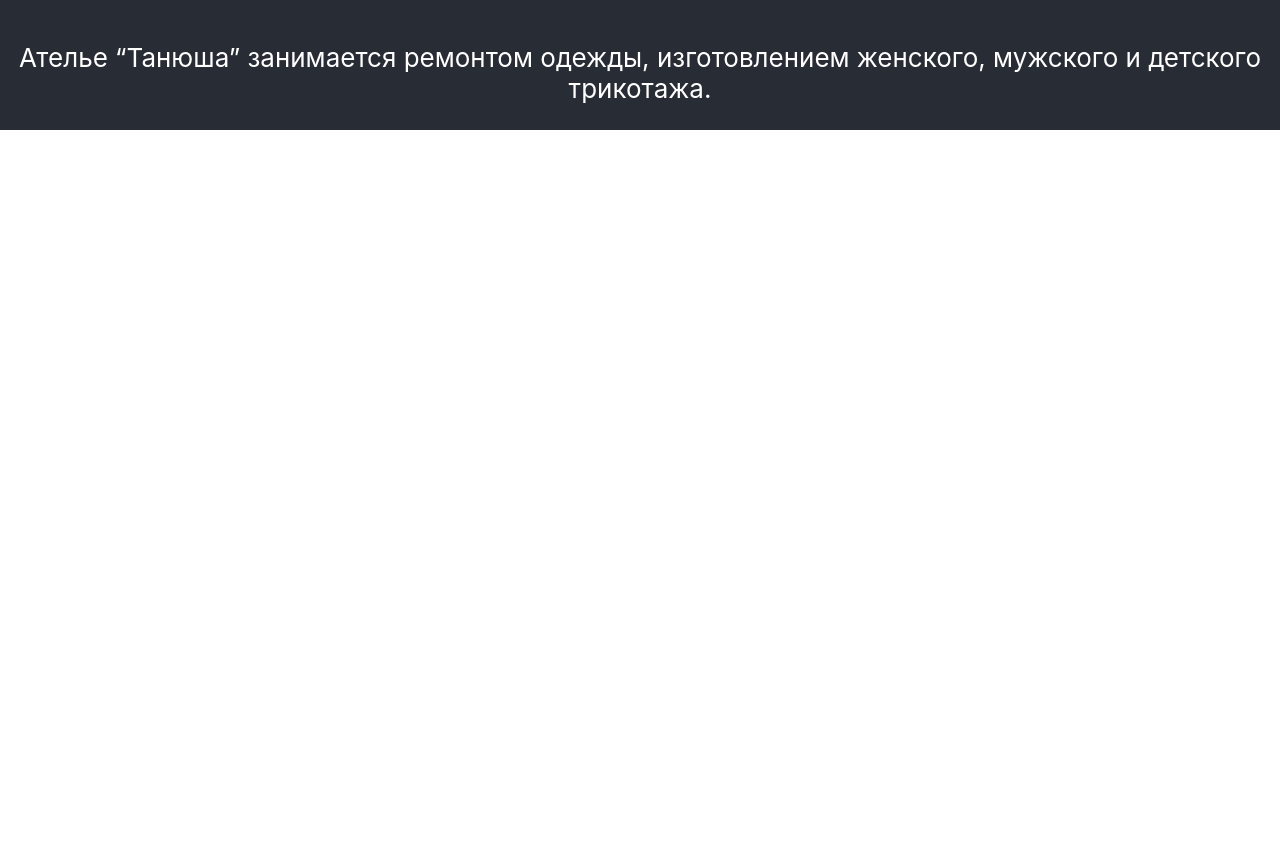
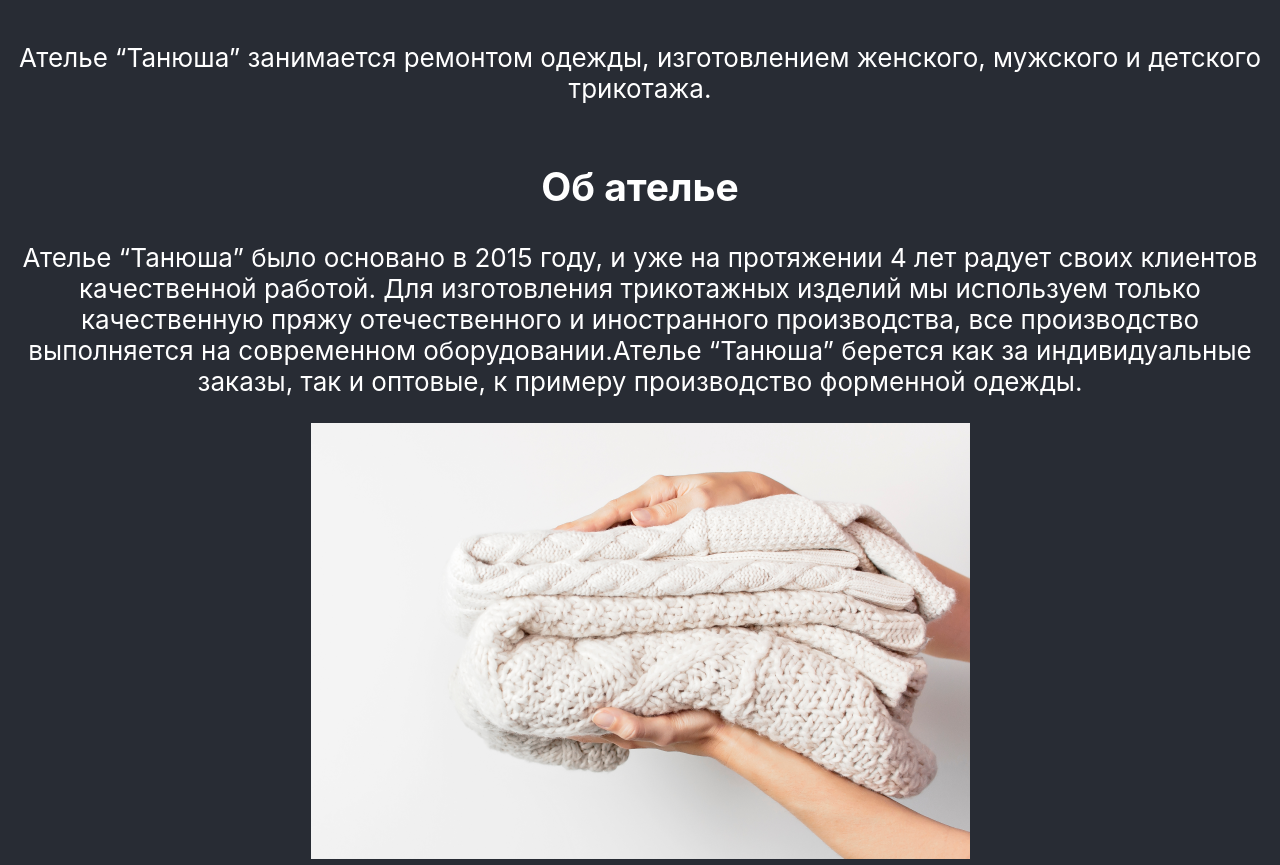
Before and after one commit to mouseProgrammouse/studio, a React (Create React App) app: page / in a window 1280 px wide. Shown: the part 940-1805 px from the top of the page. Before the commit the page ends 1070 px from the top, so only its background shows below. Built offline with nearby package versions, Linux system fonts and the light colour scheme.

Commit message:
Add AboutStudio component

```diff
--- a/src/App.js
+++ b/src/App.js
@@ -2,7 +2,11 @@
 import './App.css';
 // import components
 import MainDescription from './components/MainDescription';
+import SectionAbout from './components/SectionAbout';
+
+//import imgs
 import Logo from './imgs/main-logo.svg';
+import AboutImg from './imgs/aboutImg.png';
 import * as data from './dict.json';
 
 class App extends Component {
@@ -32,6 +36,13 @@
             description = { content.mainDescription }
             logo = { Logo }
             logoAlt = { "логотип ателье по ремонту одежды 'Татьяна'" } />
+            <SectionAbout
+            sectionId = {"#about"}
+            header = { content.headlineAbout }
+            description = { content.descriptionAbout }
+            img = { AboutImg }
+            imgAlt = { "Наша основная специализация – трикотаж, на фото стопка наших шерстяных свитеров." }
+            />
         </header>
       </div>
     );
--- a/src/components/MainDescription.js
+++ b/src/components/MainDescription.js
@@ -4,7 +4,7 @@
 const MainDescription = (props) => {
 
     const { header, description, logo, logoAlt } = props;
-
+    // TODO callToAction button with anchor tag
     return (
         <div className="main-description">
             <img src = { logo } alt = { logoAlt }/>
--- /dev/null
+++ b/src/components/SectionAbout.js
@@ -0,0 +1,29 @@
+import React from 'react';
+import PropTypes from 'prop-types';
+
+const SectionAbout = ( props ) => {
+
+    const { sectionId, header, description, img, imgAlt } = props;
+
+    return (
+        <section id = { sectionId } className = "section-about">
+            <div className = "about-description">
+                <h2>{ header }</h2>
+                <p>{ description }</p>
+            </div>
+            <div className = "about-img">
+                <img src = { img } alt = { imgAlt } />
+            </div>
+        </section>
+    );
+}
+
+SectionAbout.propTypes = {
+    sectionId: PropTypes.number.isRequired,
+    header: PropTypes.string.isRequired,
+    description: PropTypes.string.isRequired,
+    img: PropTypes.isRequired,
+    imgAlt: PropTypes.string.isRequired
+}
+
+export default SectionAbout;
```
Also changed, not shown: src/imgs/aboutImg.png (added).
